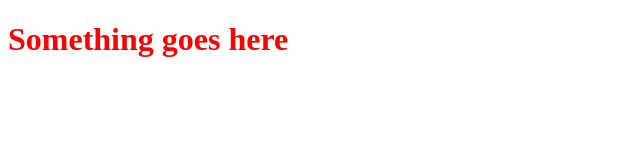
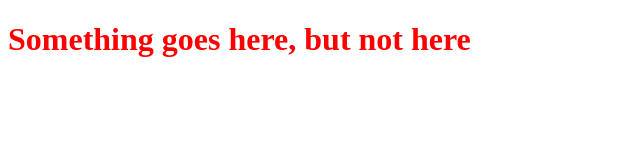
Before and after one commit to jonathanjwatson/ProjectOne, a plain HTML site: page index.html in a window 1280 px wide. Shown: the whole page, without its empty margins (0-640 px from the left). Drawn offline with nearby package versions, Linux system fonts and the light colour scheme.

```diff
--- a/index.html
+++ b/index.html
@@ -21,7 +21,7 @@
     <!--[if lt IE 7]>
             <p class="browsehappy">You are using an <strong>outdated</strong> browser. Please <a href="#">upgrade your browser</a> to improve your experience.</p>
         <![endif]-->
-        <h1>Something goes here</h1>
+        <h1>Something goes here, but not here</h1>
         <script src="assets/js/main.js"></script>
     </body>
 </html>
```
